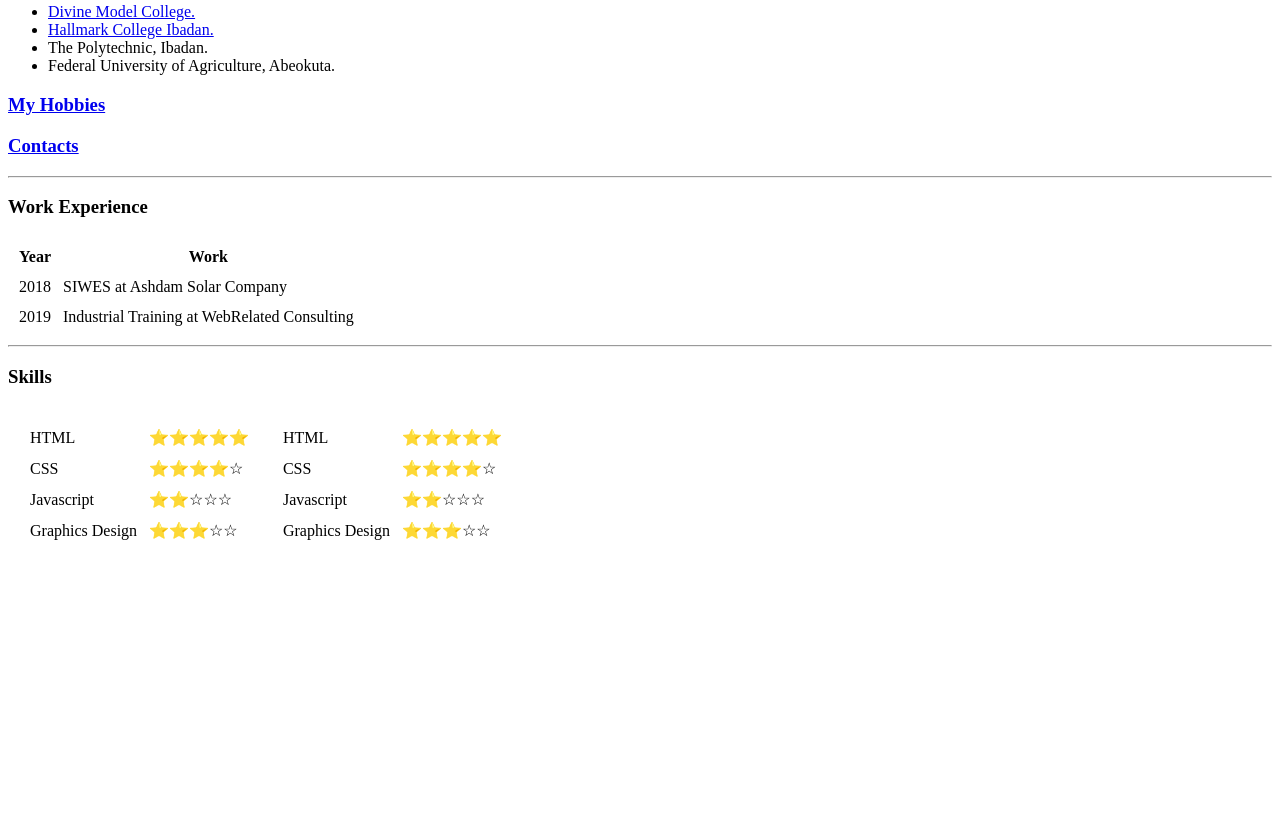
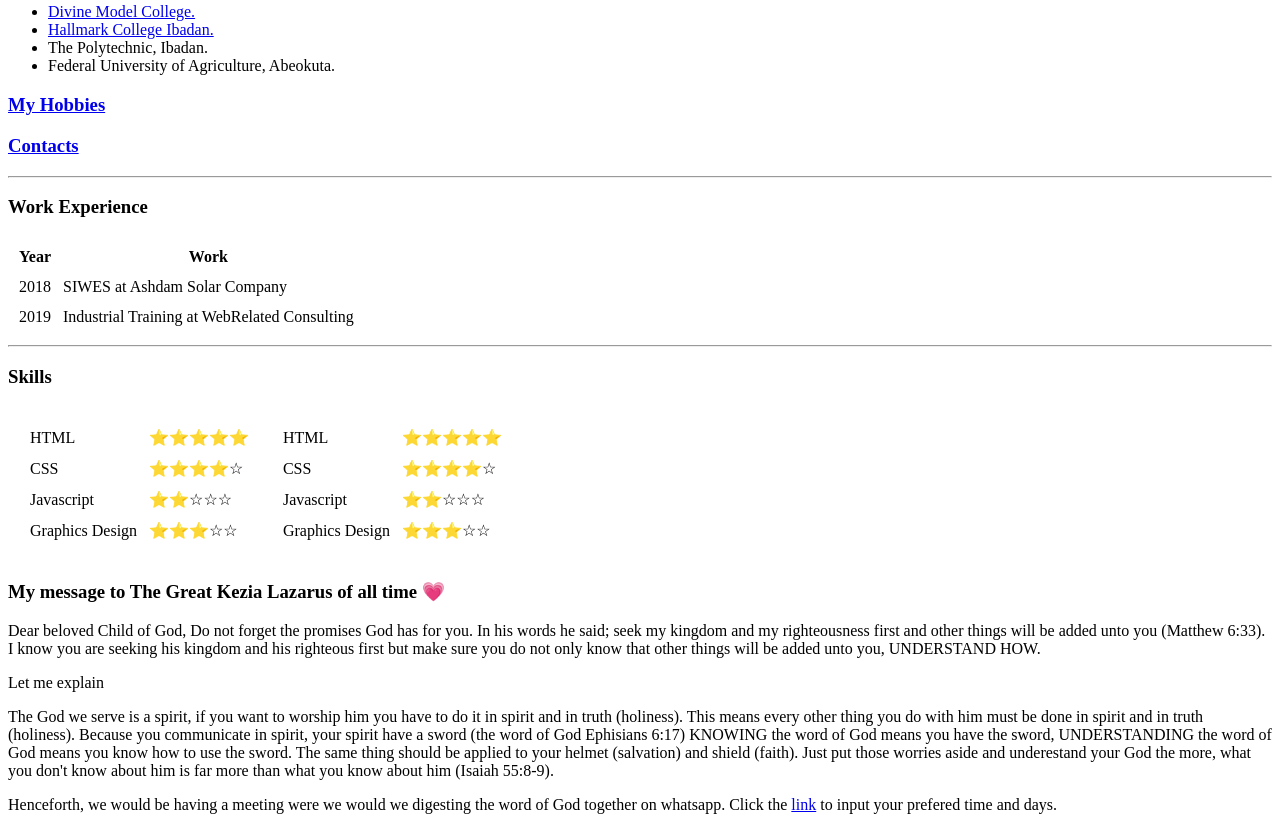
Before and after one commit to Mosesfamot/cv, a plain HTML site: page index.html in a window 1280 px wide. Shown: the part 320-1150 px from the top of the page. Before the commit the page ends 890 px from the top, so only its background shows below. Drawn offline with Linux system fonts and the light colour scheme.

Commit message:
Update index.html

```diff
--- a/index.html
+++ b/index.html
@@ -99,6 +99,25 @@
     </tr>
   </table>
 
+  <h3>My message to The Great Kezia Lazarus of all time 💗</h3>
+  <p>Dear beloved Child of God,
+    Do not forget the promises God has for you. In his words he said; seek my kingdom and
+    my righteousness first and other things will be added unto you (Matthew 6:33).
+    I know you are seeking his kingdom and his righteous first but make sure you do not only
+    know that other things will be added unto you, UNDERSTAND HOW.</p>
+  <p>Let me explain</p>
+  <p>The God we serve is a spirit, if you want to worship him you have to do it in spirit and
+    in truth (holiness). This means every other thing you do with him must be done in spirit
+    and in truth (holiness).
+    Because you communicate in spirit, your spirit have a sword (the word of God Ephisians 6:17)
+    KNOWING the word of God means you have the sword, UNDERSTANDING the word of God means you
+    know how to use the sword.
+    The same thing should be applied to your helmet (salvation) and shield (faith).
+    Just put those worries aside and underestand your God the more, what you don't know
+    about him is far more than what you know about him (Isaiah 55:8-9).</p>
+  <p>Henceforth, we would be having a meeting were we would we digesting the word of God together
+    on whatsapp. Click the <a href="https://wa.me/2347031552144">link</a> to input your prefered time and days.</p>
+
 </body>
 
 </html>
```
